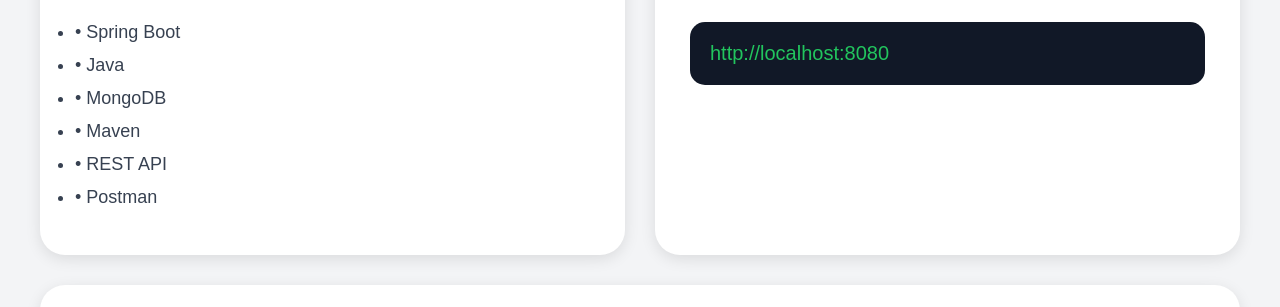
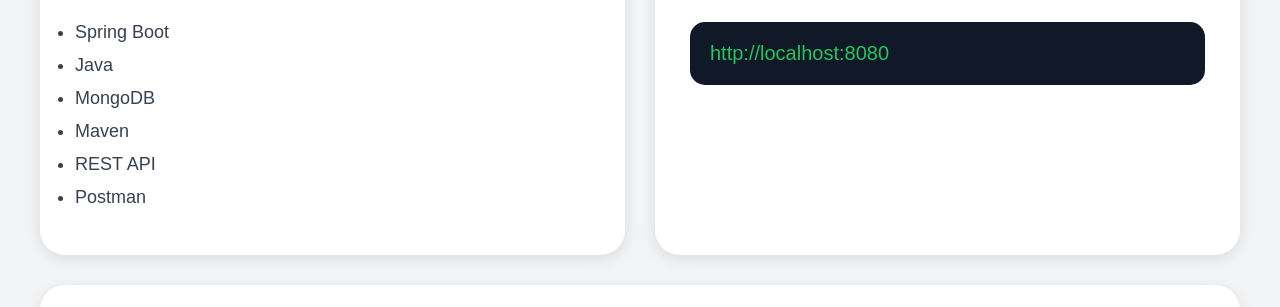
Before and after one commit to Deiner-dev/API, a website: page index.html in a window 1280 px wide. Shown: the part 311-618 px from the top of the page. Drawn offline with Linux system fonts and the light colour scheme.

Commit message:
API Doc 1.0

```diff
--- a/index.html
+++ b/index.html
@@ -189,12 +189,12 @@
                 <h2 class="section-title">Tecnologías</h2>
 
                 <ul class="tech-list">
-                    <li>• Spring Boot</li>
-                    <li>• Java</li>
-                    <li>• MongoDB</li>
-                    <li>• Maven</li>
-                    <li>• REST API</li>
-                    <li>• Postman</li>
+                    <li>Spring Boot</li>
+                    <li>Java</li>
+                    <li>MongoDB</li>
+                    <li>Maven</li>
+                    <li>REST API</li>
+                    <li>Postman</li>
                 </ul>
             </div>
 
```
